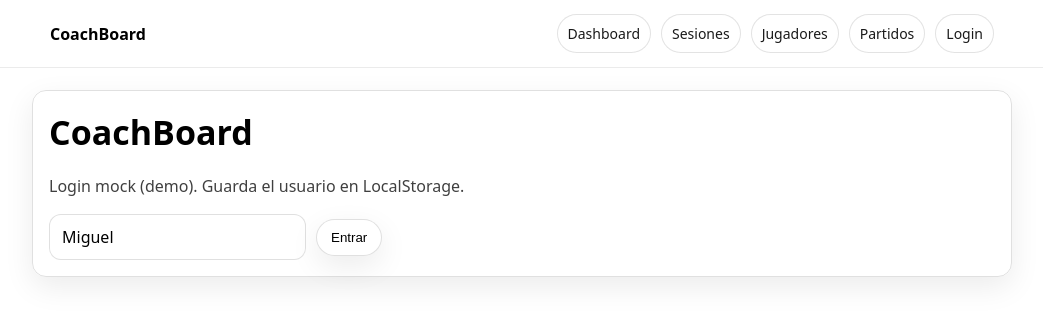
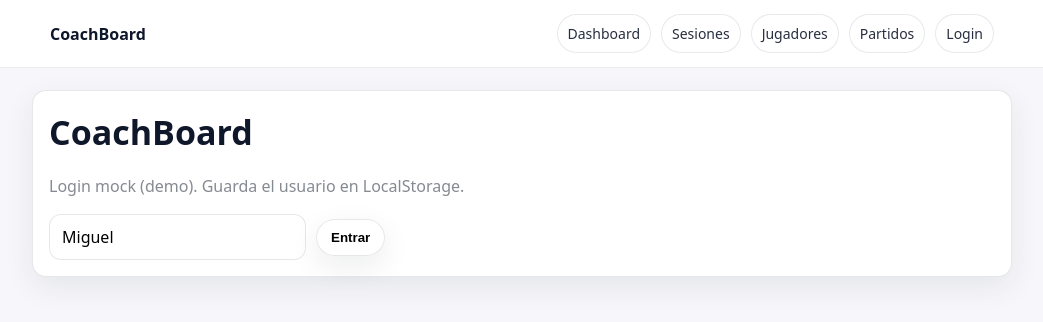
Before and after one commit to MiguelAngelDuque/coachboard, a React (Vite) app: page /#/login in a window 1280 px wide. Shown: the top 322 px of the page, without its empty margins (118-1161 px from the left). Built offline with nearby package versions, Linux system fonts and the light colour scheme.

Commit message:
UI: improve theme and layout

```diff
--- a/src/index.css
+++ b/src/index.css
@@ -62,3 +62,41 @@ textarea{ resize: vertical; }
   cursor:pointer;
 }
 .btn.ghost{ box-shadow:none; opacity:.9; }
+
+:root{
+  --bg: #f7f7fb;
+  --card: #ffffff;
+  --text: #0f172a;
+  --muted: rgba(15, 23, 42, .68);
+  --border: 1px solid rgba(15, 23, 42, .10);
+  --shadow: 0 10px 30px rgba(15,23,42,.08);
+}
+
+body{ background: var(--bg); color: var(--text); }
+
+.card{
+  background: var(--card);
+  border: var(--border);
+  box-shadow: var(--shadow);
+}
+
+.pill, .btn{
+  border: var(--border);
+  background: rgba(255,255,255,.9);
+}
+
+.btn{
+  font-weight: 700;
+}
+
+.btn.ghost{
+  background: transparent;
+}
+
+.item{
+  background: rgba(255,255,255,.7);
+}
+
+.title{ letter-spacing: .2px; }
+
+.muted, .meta{ color: var(--muted); }
```
